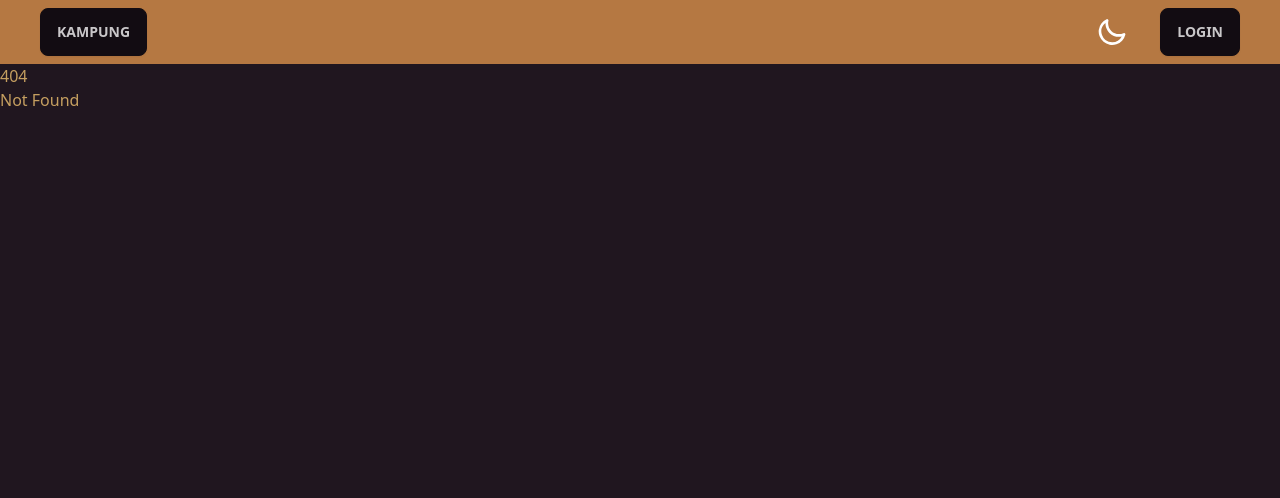
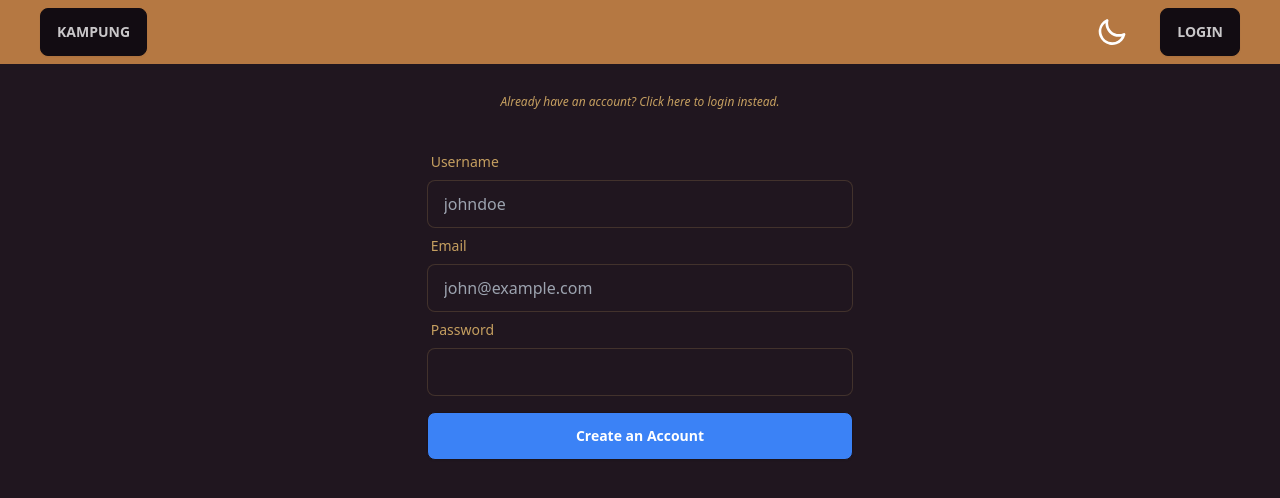
Before and after one commit to DarrellEk/frontend-app, a SvelteKit app: page /users/signUp in a window 1280 px wide. Before the commit this address had no page. Shown: the top 498 px of the page. Built offline with nearby package versions, Linux system fonts and the light colour scheme; no server answers.

Commit message:
added signUp and Login

```diff
--- /dev/null
+++ b/src/routes/users/login/+page.svelte
@@ -0,0 +1,77 @@
+<script>
+    import { PUBLIC_BACKEND_BASE_URL } from '$env/static/public';
+    import { goto } from '$app/navigation';
+
+    let formErrors = {};
+
+    async function signInUser(evt) {
+      evt.preventDefault();
+
+      const userData = {
+        email: evt.target['email'].value,
+        password: evt.target['password'].value,
+      };
+
+      const resp = await fetch(PUBLIC_BACKEND_BASE_URL + '/auth', {
+        method: 'POST',
+        mode: 'cors',
+        headers: {
+          'Content-Type': 'application/json'
+        },
+        body: JSON.stringify(userData)
+      });
+
+      console.log(resp)
+
+      if (resp.status === 200) {
+        const { userId, accessToken } = await resp.json();
+        localStorage.setItem('userId', userId);
+        localStorage.setItem('accessToken', accessToken, );
+
+      } else {
+        const res = await resp.json();
+        console.error('Sign in failed:', res);
+        if (res.error) {
+          formErrors = res.error;
+        } else {
+          console.error('Sign in failed:', res);
+        }
+      }
+    }
+  </script>
+
+  <h1 class="text-center text-xl">Sign In to Your Account</h1>
+  <div class="text-center">
+    <a class="link-hover italic text-xs" href="/users/signUp">Don't have an account? Click here to sign up.</a>
+  </div>
+  <div class="flex justify-center items-center mt-8">
+    <form on:submit={signInUser} class="w-1/3">
+      <div class="form-control w-full">
+        <label class="label" for="email">
+          <span class="label-text">Email</span>
+        </label>
+        <input type="text" name="email" placeholder="johndoe@example.com" class="input input-bordered w-full" />
+        {#if 'email' in formErrors}
+        <label class="label" for="email">
+          <span class="label-text-alt text-red-500">{formErrors['email']}</span>
+        </label>
+        {/if}
+      </div>
+
+      <div class="form-control w-full">
+        <label class="label" for="password">
+          <span class="label-text">Password</span>
+        </label>
+        <input type="password" name="password" placeholder="" class="input input-bordered w-full" required />
+        {#if 'password' in formErrors}
+        <label class="label" for="password">
+          <span class="label-text-alt text-red-500">{formErrors['password']}</span>
+        </label>
+        {/if}
+      </div>
+
+      <div class="form-control w-full mt-4">
+        <button class="btn btn-md">Sign In</button>
+      </div>
+    </form>
+  </div>
--- /dev/null
+++ b/src/routes/users/signUp/+page.svelte
@@ -0,0 +1,92 @@
+<!-- YourComponent.svelte -->
+
+<script>
+    import { PUBLIC_BACKEND_BASE_URL } from '$env/static/public';
+    let formErrors = {};
+
+    async function createUser(evt) {
+       evt.preventDefault()
+
+       if (evt.target['password'].value != evt.target['password-confirmation'].value) {
+         formErrors['password'] = { message: 'Password confirmation does not match' };
+         return;
+       }
+
+       const userData = {
+         name: evt.target['name'].value,
+         email: evt.target['email'].value,
+         password: evt.target['password'].value,
+       };
+
+       const resp = await fetch(PUBLIC_BACKEND_BASE_URL + '/users', {
+         method: 'POST',
+         mode: 'cors',
+         headers: {
+           'Content-Type': 'application/json'
+         },
+         body: JSON.stringify(userData)
+       });
+
+       if (resp.status == 200) {
+          const res = await authenticateUserSignIn(userData.name, userData.password);
+
+         } else {
+             const res = await resp.json();
+       console.error('Sign up failed:', res);
+       if (res.error) {
+       formErrors = res.error;
+     } else {
+       console.error('Sign up failed:', res);
+     }
+   }
+ }
+ </script>
+
+ <br>
+ <div class="text-center">
+     <a class="link-hover italic text-xs" href="/users/login">Already have an account? Click here to login instead.</a>
+ </div>
+ <div class="flex justify-center items-center mt-8">
+     <form on:submit={createUser} class="w-1/3">
+         <div class="form-control w-full">
+             <label class="label" for="name">
+                 <span class="label-text text-brown-800">Username</span>
+             </label>
+             <input type="text" name="name" placeholder="johndoe" class="input input-bordered w-full" />
+             {#if 'name' in formErrors}
+             <label class="label" for="name">
+                 <span class="label-text-alt text-red-500">{formErrors['name']}</span>
+             </label>
+             {/if}
+         </div>
+
+         <div class="form-control w-full">
+             <label class="label" for="email">
+                 <span class="label-text text-brown-800">Email</span>
+             </label>
+             <input type="email" name="email" placeholder="john@example.com" class="input input-bordered w-full" required />
+             {#if 'email' in formErrors}
+             <label class="label" for="email">
+                 <span class="label-text-alt text-red-500">{formErrors['email']}</span>
+             </label>
+             {/if}
+         </div>
+
+         <div class="form-control w-full">
+             <label class="label" for="password">
+                 <span class="label-text text-brown-800">Password</span>
+             </label>
+             <input type="password" name="password" placeholder="" class="input input-bordered w-full" required />
+             {#if 'password' in formErrors}
+             <label class="label" for="password">
+                 <span class="label-text-alt text-red-500">{formErrors['password']}</span>
+             </label>
+             {/if}
+         </div>
+
+
+         <div class="form-control w-full mt-4">
+             <button class="btn btn-md bg-blue-500 text-white">Create an Account</button>
+         </div>
+     </form>
+ </div>
```
